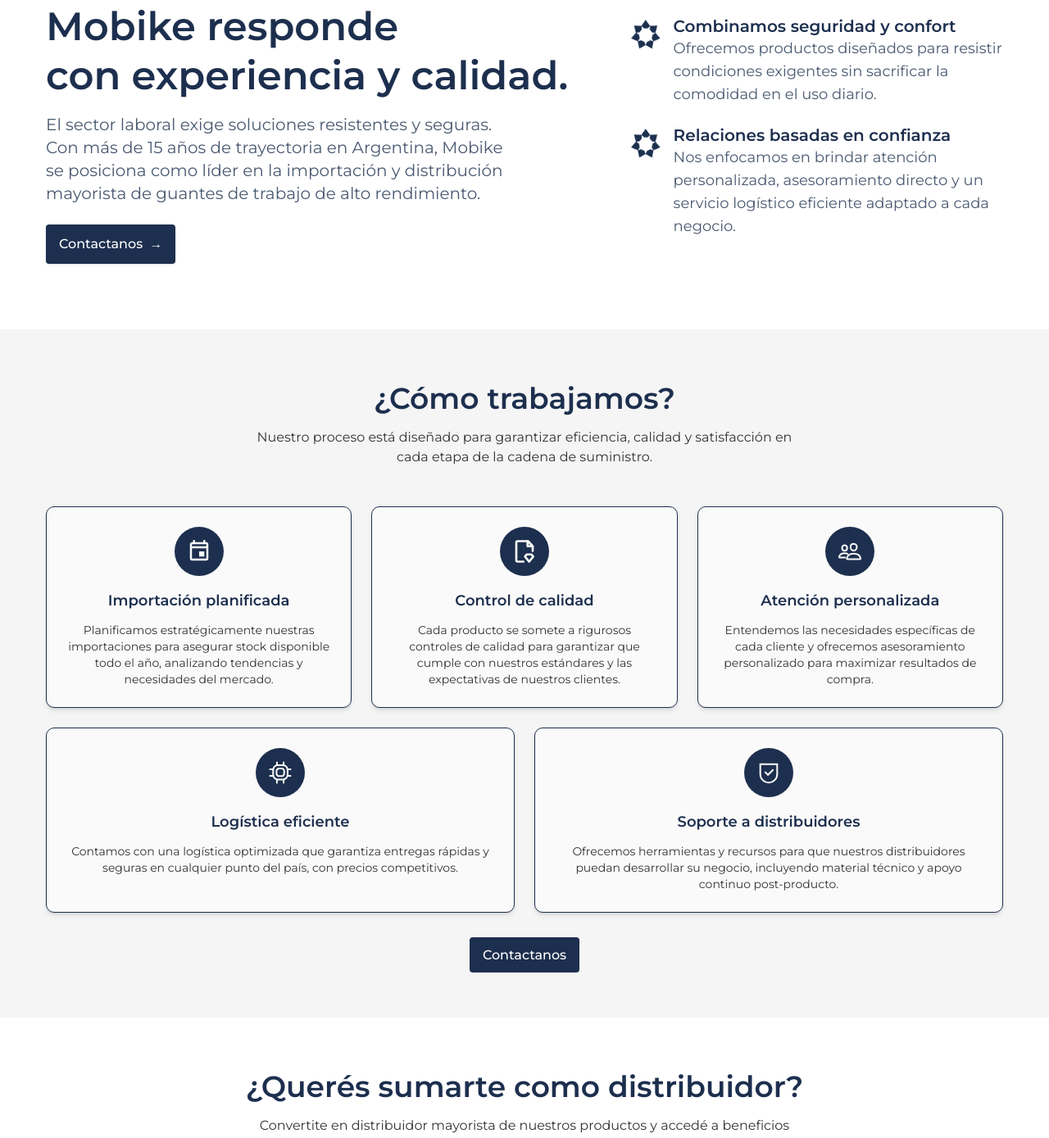
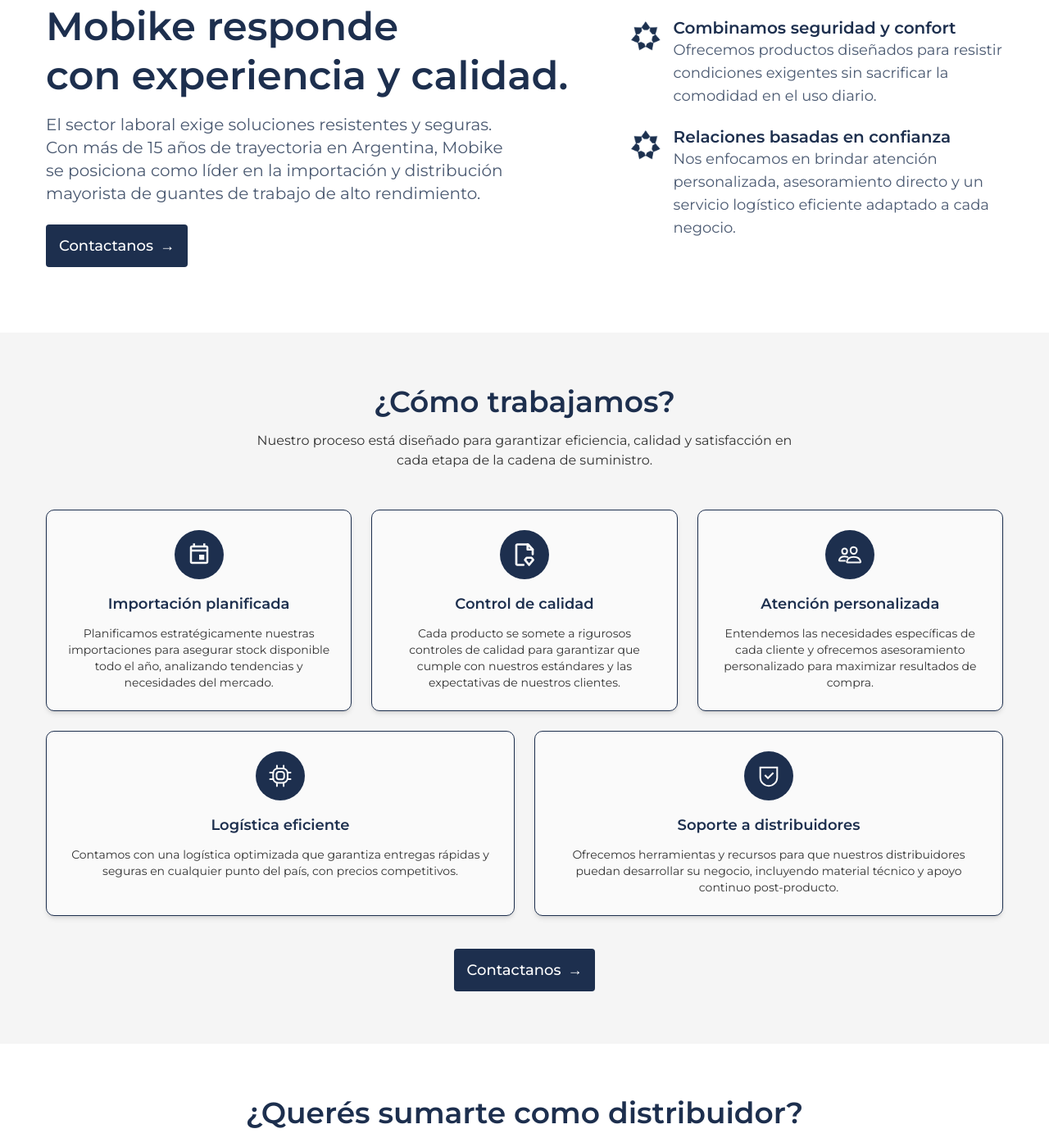
Before and after one commit to tomaslami/mobike-web, a Next.js app: page / in a window 1280 px wide. Shown: the part 998-2387 px from the top of the page at 82% size. Built offline with nearby package versions, Linux system fonts and the light colour scheme; no server answers.

Commit message:
Refactor contact links in AboutUs and HowWeWork components: update to WhatsApp links for improved user engagement and streamline button styles for consistency across sections.

```diff
--- a/src/components/AboutUs.tsx
+++ b/src/components/AboutUs.tsx
@@ -7,19 +7,17 @@
       <div className="max-w-[1200px] mx-auto px-4 flex flex-col md:flex-row gap-10 md:gap-8 items-center">
         {/* Columna izquierda */}
         <div className="flex flex-col items-start w-full md:w-[60%]">
-          <h2 className="text-3xl sm:text-4xl lg:text-5xl font-extrabold text-[#1D2F4E] mb-4 leading-tight text-left md:text-left text-center md:text-start w-full">
+          <h2 className="text-3xl sm:text-4xl lg:text-5xl font-extrabold text-[#1D2F4E] mb-4 leading-tight text-center md:text-start w-full">
             El mercado necesita protección confiable. Mobike responde<br className="hidden md:block" />
             con experiencia y calidad.
           </h2>
-          <p className="text-[#1D2F4E]/80 text-base sm:text-lg lg:text-xl mb-6 max-w-xl text-left md:text-left text-center md:text-start w-full">
+          <p className="text-[#1D2F4E]/80 text-base sm:text-lg lg:text-xl mb-6 max-w-xl text-center md:text-start w-full">
             El sector laboral exige soluciones resistentes y seguras. Con más de 15 años de trayectoria en Argentina, Mobike se posiciona como líder en la importación y distribución mayorista de guantes de trabajo de alto rendimiento.
           </p>
           {/* Botón solo visible en md+ */}
-          <Link href="#contacto" className="group w-full md:w-auto hidden md:block">
-            <button className="bg-[#1D2F4E] text-white py-3 px-4 rounded font-medium hover:bg-[#1D2F4E]/90 transition flex items-center justify-center md:justify-start w-full md:w-auto text-md shadow">
-              Contactanos
-              <span className="ml-2 transform transition-transform group-hover:translate-x-1">→</span>
-            </button>
+          <Link href="https://wa.me/+541134943796" className="hidden group bg-[#1D2F4E] text-white py-3 px-4 rounded font-medium hover:bg-[#1D2F4E]/90 transition md:flex items-center justify-center text-lg ml-0">
+            Contactanos
+            <span className="ml-2 transform transition-transform group-hover:translate-x-1">→</span>
           </Link>
         </div>
         {/* Columna derecha */}
@@ -46,12 +44,10 @@
             </div>
           </div>
           {/* Botón solo visible en mobile (sm y menores) */}
-          <Link href="#contacto" className="group w-full block md:hidden mt-4">
-            <button className="bg-[#1D2F4E] text-white py-3 px-4 rounded font-medium hover:bg-[#1D2F4E]/90 transition flex items-center justify-center w-full text-md shadow">
-              Contactanos
-              <span className="ml-2 transform transition-transform group-hover:translate-x-1">→</span>
-            </button>
-          </Link>
+          <Link href="https://wa.me/+541134943796" className=" md:hidden group w-fit mx-auto bg-[#1D2F4E] text-white py-3 px-4 rounded font-medium hover:bg-[#1D2F4E]/90 transition flex items-center justify-center text-lg">
+        Contactanos por WhatsApp
+          <span className="ml-2 transform transition-transform group-hover:translate-x-1">→</span>
+        </Link>
         </div>
       </div>
     </section>
--- a/src/components/HowWeWork.tsx
+++ b/src/components/HowWeWork.tsx
@@ -57,7 +57,10 @@
         </div>
 
         <div className="text-center mt-10">
-          <Link href="https://wa.me/5491134943796" className="bg-[#1D2F4E] text-white py-3 px-4 rounded font-medium hover:bg-[#1D2F4E]/90 transition text-md">Contactanos</Link>
+        <Link href="#contacto" className="group w-fit mx-auto bg-[#1D2F4E] text-white py-3 px-4 rounded font-medium hover:bg-[#1D2F4E]/90 transition flex items-center justify-center text-lg">
+        Contactanos
+          <span className="ml-2 transform transition-transform group-hover:translate-x-1">→</span>
+        </Link>
         </div>
       </div>
     </section>
```
